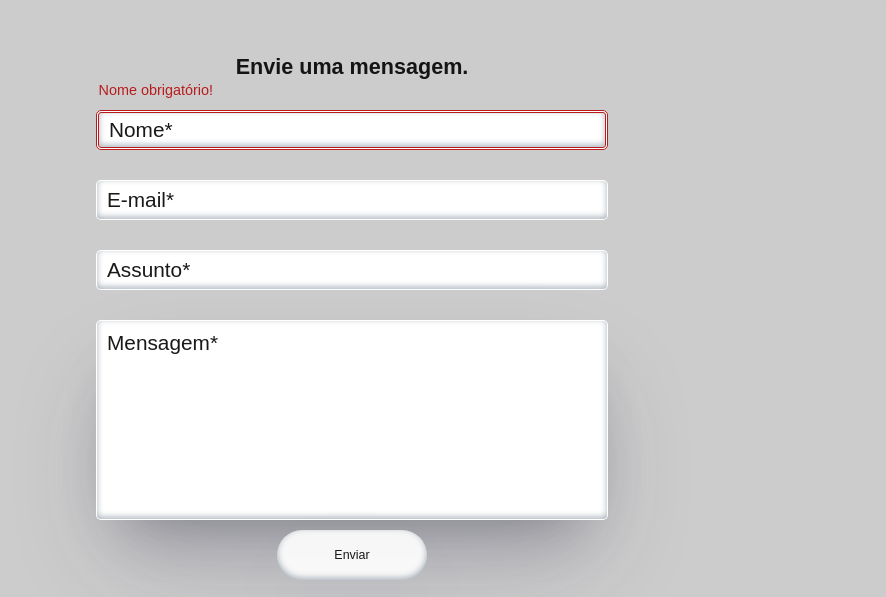
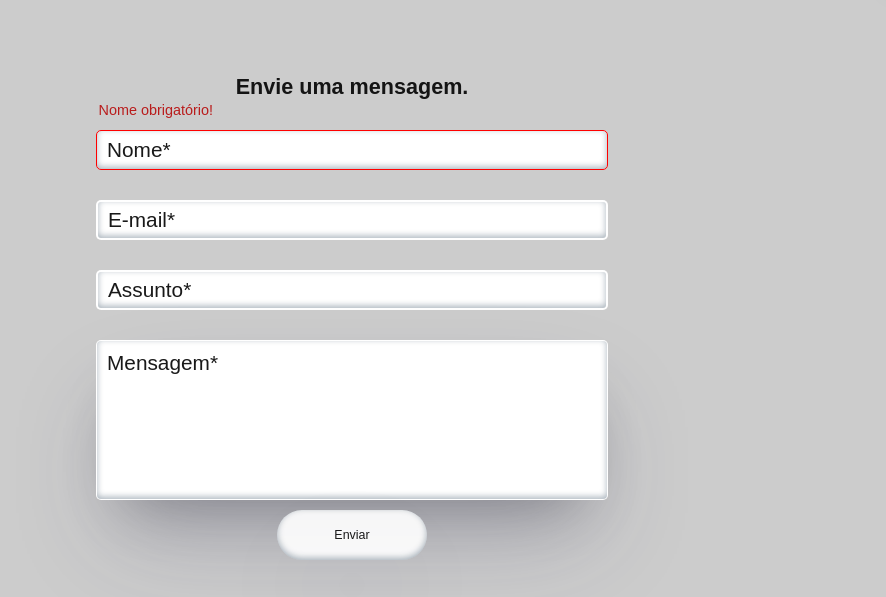
Before and after one commit to Feitosa22/Site, a website: page public/assets/docs/contato.html in a window 1280 px wide. Both pictures are taken after a click on the button "Enviar". Shown: the part 83-680 px from the top of the page, 288-1174 px from the left. Drawn offline with Linux system fonts and the light colour scheme.

Commit message:
bug 09 corrigido

```diff
--- a/public/assets/css/contact.css
+++ b/public/assets/css/contact.css
@@ -22,23 +22,25 @@
     white-space: nowrap;
 }
 
-input {
+#form input {
     max-height: 40px;
 }
 
-input,
-textarea {
+#form input,
+#form textarea {
+    background-color: var(--background-input);
+    color: var(--color-1);
+    height: 10%;
     width: 100%;
     padding: 10px;
-    aspect-ratio: 10/1;
+    border-style: blue;
     font-size: 1.3rem;
-    border: .1px solid transparent;
     border-radius: 5px;
     box-shadow: rgba(50, 50, 93, 0.25) 0px 50px 100px -20px, rgba(0, 0, 0, 0.3) 0px 30px 60px -30px, rgba(10, 37, 64, 0.35) 0px -2px 6px 0px inset;
 }
 
 textarea {
-    height: 200px;
+    min-height: 25%;
     resize: none;
 }
 
@@ -51,7 +53,12 @@ textarea::-webkit-scrollbar {
     display: none;
 }
 
+.formData {
+    border-color: transparent;
+}
+
 #btnSend {
+    height: 10vh;
     position: relative;
     display: grid;
     place-items: center;
@@ -60,22 +67,20 @@ textarea::-webkit-scrollbar {
 }
 
 .erroForm {
-    border: 3px double var(--color-erro);
+    border: 1px solid red;
 }
 
 
-/* For Crome FireFox Opera Safari */
 ::placeholder {
     color: var(--color-1);
 }
 
-/* Edge */
 ::-ms-input-placeholder {
     color: var(--color-1);
 }
 
 @media (max-width: 868px) {
     #form {
-        width: 80%;
+        width: 60%;
     }
 }
--- a/public/assets/css/global.css
+++ b/public/assets/css/global.css
@@ -84,12 +84,6 @@ button {
     background-color: var(--color-2);
     font-size: calc(0.6vh + 0.6vw);
     box-shadow: var(--custom-shadow)
-}
-
-input,
-textarea {
-    background-color: var(--background-input);
-    color: var(--color-1);
 }
 
 button:hover {
```
